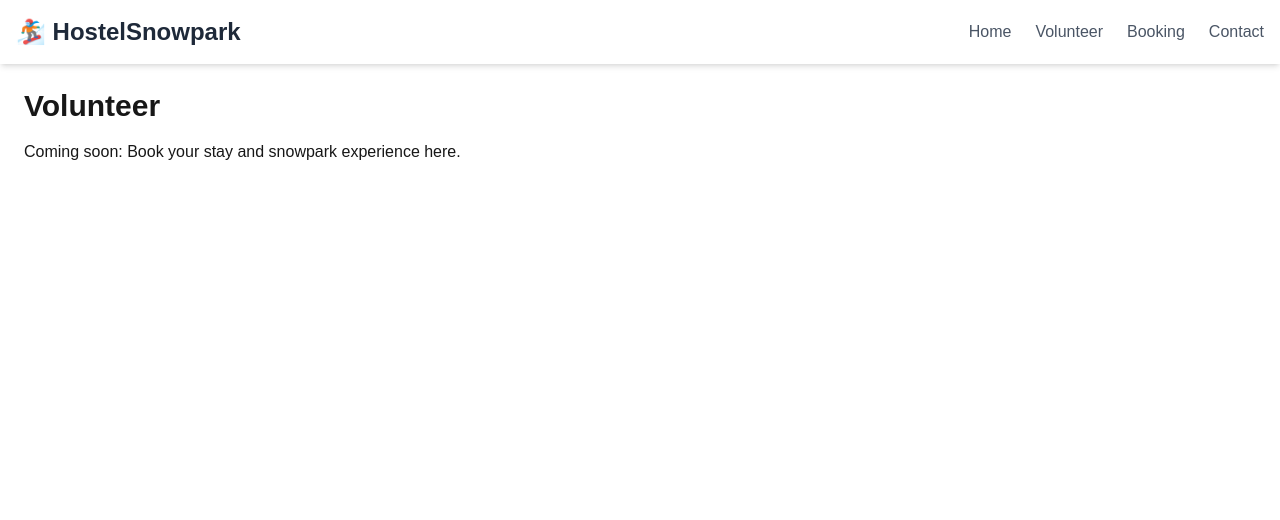
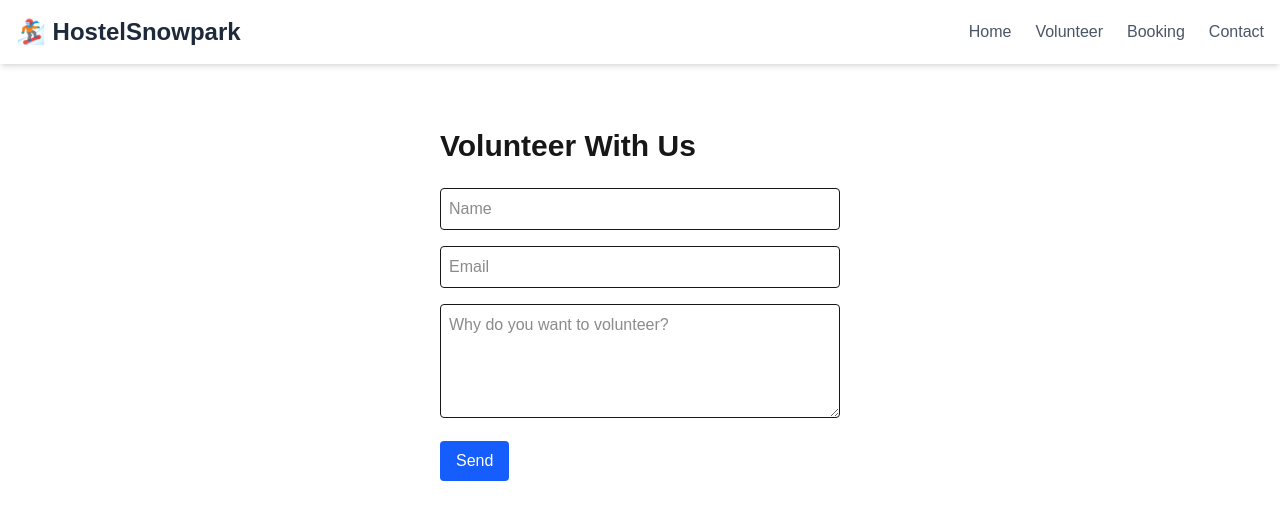
Before and after one commit to perassijulian/hostel-snowpark, a Next.js app: page /volunteer in a window 1280 px wide. Shown: the top 520 px of the page. Built offline with nearby package versions, Linux system fonts and the light colour scheme.

Commit message:
add volunteer UI and api endpoint

```diff
--- a/app/api/booking/route.ts
+++ b/app/api/booking/route.ts
@@ -1,8 +1,15 @@
 import { NextResponse } from 'next/server';
 
 export async function POST(req: Request) {
-  const data = await req.json();
-  console.log('Booking received:', data);
+  try {
+    const data = await req.json();
 
-  return NextResponse.json({ message: 'Success' }, { status: 200 });
+    // Just log it for now — TODO write to DB, file, or send email
+    console.log('New Booking:', data);
+
+    return NextResponse.json({ message: 'Booking received' }, { status: 200 });
+  } catch (error) {
+    console.error('Booking Error:', error);
+    return NextResponse.json({ error: 'Failed to process booking' }, { status: 500 });
+  }
 }
--- a/app/api/volunteer/route.ts
+++ b/app/api/volunteer/route.ts
@@ -0,0 +1,15 @@
+import { NextResponse } from 'next/server';
+
+export async function POST(req: Request) {
+    try {
+        const data = await req.json();
+
+        // Just log it for now — TODO write to DB, file, or send email
+        console.log('New Volunteer:', data);
+
+        return NextResponse.json({ message: 'Received' }, { status: 200 });
+    } catch (error) {
+        console.error('Volunteer Error:', error);
+        return NextResponse.json({ error: 'Something went wrong' }, { status: 500 });
+    }
+}
--- a/app/layout.tsx
+++ b/app/layout.tsx
@@ -28,10 +28,10 @@ export default function RootLayout({
 }>) {
   return (
     <html lang="en">
-      <Navbar />
       <body
         className={`${geistSans.variable} ${geistMono.variable} antialiased`}
       >
+        <Navbar />
         {children}
       </body>
     </html>
--- a/app/volunteer/page.tsx
+++ b/app/volunteer/page.tsx
@@ -1,8 +1,74 @@
+'use client';
+
+import { useState } from 'react';
+
 export default function VolunteerPage() {
-    return (
-      <div className="p-6">
-        <h1 className="text-3xl font-bold mb-4">Volunteer</h1>
-        <p>Coming soon: Book your stay and snowpark experience here.</p>
-      </div>
-    );
-  }
+  const [form, setForm] = useState({
+    name: '',
+    email: '',
+    message: '',
+  });
+  const [submitted, setSubmitted] = useState(false);
+
+  const handleChange = (e: React.ChangeEvent<HTMLInputElement | HTMLTextAreaElement>) => {
+    setForm({ ...form, [e.target.name]: e.target.value });
+  };
+
+  const handleSubmit = async (e: React.FormEvent) => {
+    e.preventDefault();
+    const res = await fetch('/api/volunteer', {
+      method: 'POST',
+      headers: { 'Content-Type': 'application/json' },
+      body: JSON.stringify(form),
+    });
+
+    if (res.ok) {
+      setSubmitted(true);
+      setForm({ name: '', email: '', message: '' });
+    }
+  };
+
+  return (
+    <div className="max-w-md mx-auto p-6 mt-10">
+      <h1 className="text-3xl font-bold mb-6">Volunteer With Us</h1>
+      {submitted ? (
+        <p className="text-green-500">Thanks for your interest! We'll be in touch.</p>
+      ) : (
+        <form onSubmit={handleSubmit} className="space-y-4">
+          <input
+            type="text"
+            name="name"
+            value={form.name}
+            onChange={handleChange}
+            placeholder="Name"
+            required
+            className="w-full p-2 border rounded"
+          />
+          <input
+            type="email"
+            name="email"
+            value={form.email}
+            onChange={handleChange}
+            placeholder="Email"
+            required
+            className="w-full p-2 border rounded"
+          />
+          <textarea
+            name="message"
+            value={form.message}
+            onChange={handleChange}
+            placeholder="Why do you want to volunteer?"
+            rows={4}
+            className="w-full p-2 border rounded"
+          />
+          <button
+            type="submit"
+            className="bg-blue-600 text-white px-4 py-2 rounded hover:bg-blue-700"
+          >
+            Send
+          </button>
+        </form>
+      )}
+    </div>
+  );
+}
```
